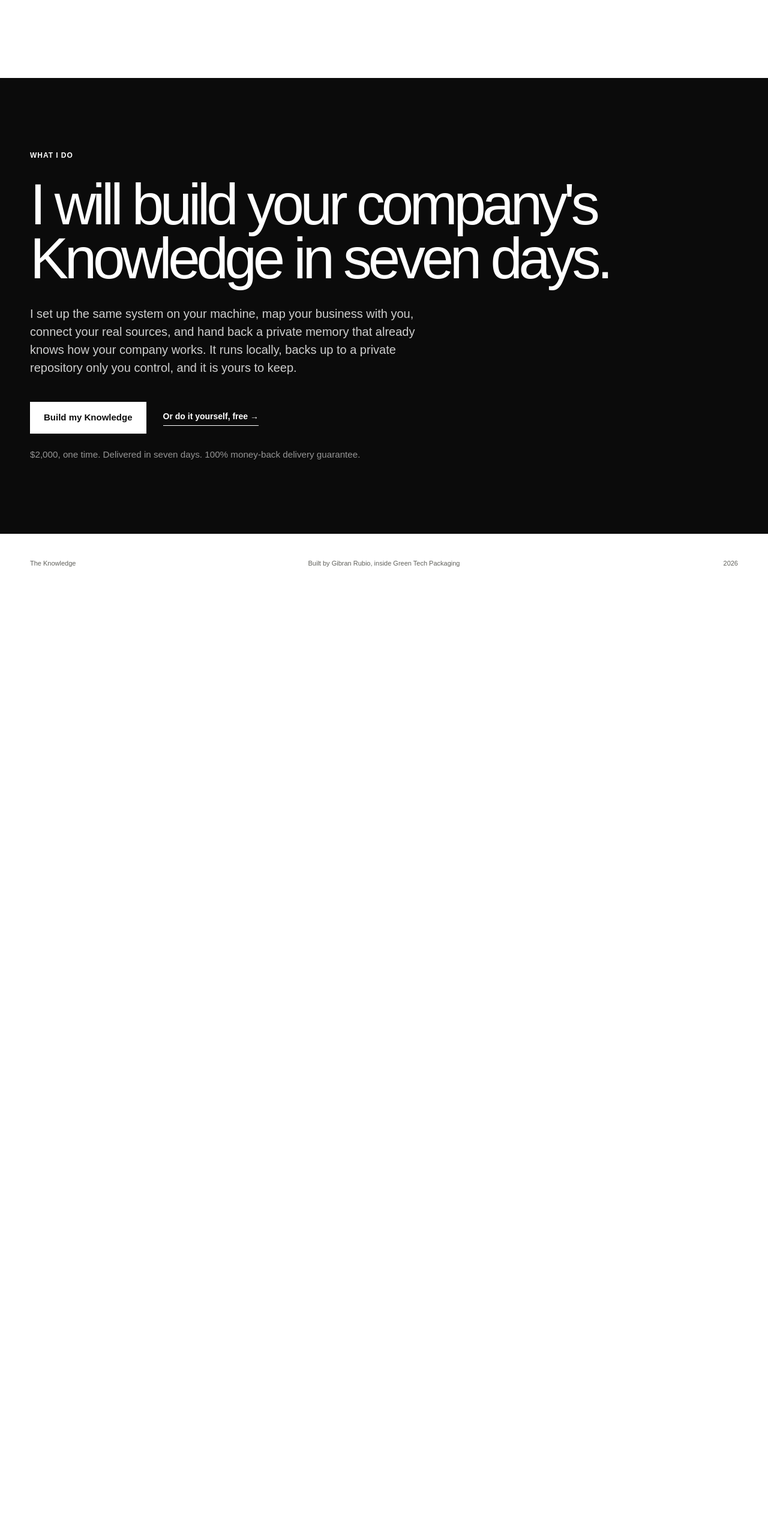
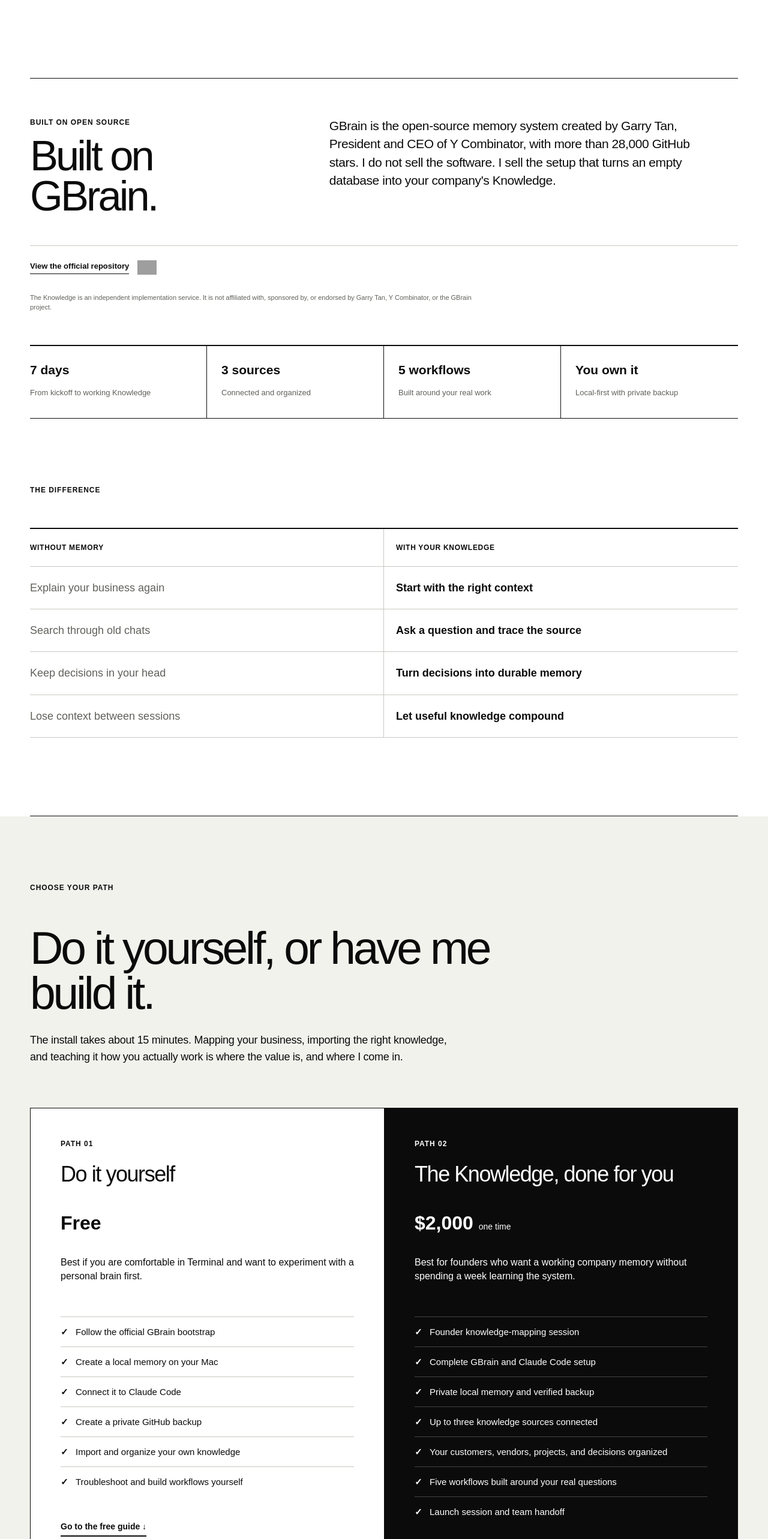
Before and after one commit to gibranrubio/company-memory, a Next.js app: page / in a window 1280 px wide. Shown: the part 3640-6206 px from the top of the page at 60% size. Before the commit the page ends 4630 px from the top, so only its background shows below. Built offline with nearby package versions, Linux system fonts and the light colour scheme; grey boxes are pictures that could not be loaded.

Commit message:
Essay homepage: append Built-on-GBrain, proof bar, difference table, pricing, and free guide below the essay

```diff
--- a/app/page.tsx
+++ b/app/page.tsx
@@ -9,13 +9,20 @@ export const metadata: Metadata = {
 
 const checkoutUrl = "https://buy.stripe.com/00weVd1txg4x8BO6aj4Ni06";
 
+const bootstrapPrompt = `Read and follow every step of:
+https://raw.githubusercontent.com/garrytan/gbrain/latest-stable/BOOTSTRAP_FOR_AGENTS.md
+Goal: set yourself up as my persistent personal agent in this folder, with gbrain
+as your memory. Interview me before writing any identity file. Never invent
+answers. Ask before anything destructive. You are not done until
+\`gbrain bootstrap verify\` exits 0.`;
+
 export default function Home() {
   return (
     <main id="top" className={styles.page}>
       <header>
         <a className="brand" href="#top">The Knowledge</a>
         <nav aria-label="Main navigation">
-          <a href="/guide">Free guide</a>
+          <a href="#guide">Free guide</a>
         </nav>
         <a className="header-cta" href={checkoutUrl}>Build my Knowledge</a>
       </header>
@@ -116,24 +123,213 @@ export default function Home() {
           </p>
         </section>
 
-        <section className={styles.closing}>
-          <p className={styles.kicker}>What I do</p>
-          <h2>I will build your company&apos;s Knowledge in seven days.</h2>
+        </article>
+
+      <section className="gbrain-credit" aria-labelledby="gbrain-credit-title">
+        <div className="gbrain-credit-main">
+          <div>
+            <p className="eyebrow">Built on open source</p>
+            <h2 id="gbrain-credit-title">Built on GBrain.</h2>
+          </div>
+          <p className="gbrain-credit-copy">
+            GBrain is the open-source memory system created by Garry Tan, President and
+            CEO of Y Combinator, with more than 28,000 GitHub stars. I do not sell the
+            software. I sell the setup that turns an empty database into your company&apos;s
+            Knowledge.
+          </p>
+        </div>
+
+        <div className="gbrain-credit-meta">
+          <a
+            className="gbrain-repo-link"
+            href="https://github.com/garrytan/gbrain"
+            target="_blank"
+            rel="noopener noreferrer"
+          >
+            <span>View the official repository</span>
+            <img
+              src="https://img.shields.io/github/stars/garrytan/gbrain?style=flat-square&logo=github&label=GitHub%20stars&color=111111"
+              alt="Live GitHub star count for garrytan/gbrain"
+              loading="lazy"
+            />
+          </a>
+        </div>
+
+        <p className="gbrain-disclaimer">
+          The Knowledge is an independent implementation service. It is not affiliated
+          with, sponsored by, or endorsed by Garry Tan, Y Combinator, or the GBrain
+          project.
+        </p>
+      </section>
+
+      <section className="proof-line" aria-label="Offer highlights">
+        <div><strong>7 days</strong><span>From kickoff to working Knowledge</span></div>
+        <div><strong>3 sources</strong><span>Connected and organized</span></div>
+        <div><strong>5 workflows</strong><span>Built around your real work</span></div>
+        <div><strong>You own it</strong><span>Local-first with private backup</span></div>
+      </section>
+
+      <section className="before-after section-pad">
+        <div className="section-label">The difference</div>
+        <div className="comparison-list">
+          <div className="comparison-row comparison-head">
+            <span>Without memory</span>
+            <span>With your Knowledge</span>
+          </div>
+          <div className="comparison-row">
+            <span>Explain your business again</span>
+            <span>Start with the right context</span>
+          </div>
+          <div className="comparison-row">
+            <span>Search through old chats</span>
+            <span>Ask a question and trace the source</span>
+          </div>
+          <div className="comparison-row">
+            <span>Keep decisions in your head</span>
+            <span>Turn decisions into durable memory</span>
+          </div>
+          <div className="comparison-row">
+            <span>Lose context between sessions</span>
+            <span>Let useful knowledge compound</span>
+          </div>
+        </div>
+      </section>
+
+      <section className="choice section-pad">
+        <div className="section-label">Choose your path</div>
+        <div className="choice-intro">
+          <h2>Do it yourself, or have me build it.</h2>
           <p>
-            I set up the same system on your machine, map your business with you, connect
-            your real sources, and hand back a private memory that already knows how your
-            company works. It runs locally, backs up to a private repository only you
-            control, and it is yours to keep.
+            The install takes about 15 minutes. Mapping your business, importing the
+            right knowledge, and teaching it how you actually work is where the value
+            is, and where I come in.
           </p>
-          <div className={styles.actions}>
+        </div>
+
+        <div className="offer-grid">
+          <article className="offer" id="diy">
+            <p className="offer-kicker">Path 01</p>
+            <h3>Do it yourself</h3>
+            <p className="price">Free</p>
+            <p className="offer-summary">
+              Best if you are comfortable in Terminal and want to experiment with a
+              personal brain first.
+            </p>
+            <ul>
+              <li>Follow the official GBrain bootstrap</li>
+              <li>Create a local memory on your Mac</li>
+              <li>Connect it to Claude Code</li>
+              <li>Create a private GitHub backup</li>
+              <li>Import and organize your own knowledge</li>
+              <li>Troubleshoot and build workflows yourself</li>
+            </ul>
+            <a className="text-link" href="#guide">Go to the free guide ↓</a>
+          </article>
+
+          <article className="offer offer-featured" id="done-for-you">
+            <p className="offer-kicker">Path 02</p>
+            <h3>The Knowledge, done for you</h3>
+            <p className="price">$2,000 <small>one time</small></p>
+            <p className="offer-summary">
+              Best for founders who want a working company memory without spending a
+              week learning the system.
+            </p>
+            <ul>
+              <li>Founder knowledge-mapping session</li>
+              <li>Complete GBrain and Claude Code setup</li>
+              <li>Private local memory and verified backup</li>
+              <li>Up to three knowledge sources connected</li>
+              <li>Your customers, vendors, projects, and decisions organized</li>
+              <li>Five workflows built around your real questions</li>
+              <li>Launch session and team handoff</li>
+            </ul>
             <a className="button button-white" href={checkoutUrl}>Build my Knowledge</a>
-            <a className={styles.secondaryLink} href="/guide">Or do it yourself, free &rarr;</a>
-          </div>
-          <p style={{ marginTop: "1.5rem", opacity: 0.7, fontSize: "0.95rem" }}>
-            $2,000, one time. Delivered in seven days. 100% money-back delivery guarantee.
+            <div className="offer-guarantee">
+              <strong>100% Money-Back Delivery Guarantee</strong>
+              <p>
+                If I do not deliver a working Knowledge within seven days of kickoff,
+                after you provide the required access and source material, I will refund
+                100% of your payment.
+              </p>
+            </div>
+            <p className="offer-note">Delivered in seven days. You own the setup.</p>
+          </article>
+        </div>
+      </section>
+
+      <section className="guide section-pad" id="guide">
+        <div className="section-label">The free setup guide</div>
+        <div className="guide-intro">
+          <h2>Build your personal AI brain in about 15 minutes.</h2>
+          <p>
+            This is the current recommended Claude Code path from the official GBrain
+            documentation. Use a new, empty folder, not an existing project.
           </p>
-        </section>
-      </article>
+        </div>
+
+        <ol className="steps">
+          <li>
+            <div className="step-number">01</div>
+            <div>
+              <h3>Install Claude Code</h3>
+              <p>Open Terminal on your Mac and run:</p>
+              <pre><code>curl -fsSL https://claude.ai/install.sh | bash</code></pre>
+              <p>Close and reopen Terminal, run <code>claude</code>, and sign in.</p>
+            </div>
+          </li>
+          <li>
+            <div className="step-number">02</div>
+            <div>
+              <h3>Create a new folder for your brain</h3>
+              <pre><code>{`mkdir ~/brain\ncd ~/brain\nclaude`}</code></pre>
+            </div>
+          </li>
+          <li>
+            <div className="step-number">03</div>
+            <div>
+              <h3>Paste the official bootstrap prompt into Claude Code</h3>
+              <pre className="prompt"><code>{bootstrapPrompt}</code></pre>
+              <p>
+                Claude Code will guide the installation, ask six identity questions,
+                create the local memory, and connect a private GitHub repository.
+                Approve each step only after reading it.
+              </p>
+            </div>
+          </li>
+          <li>
+            <div className="step-number">04</div>
+            <div>
+              <h3>Prove that it remembers</h3>
+              <p>
+                Tell it one small thing to remember. Close the session, open a fresh
+                session in the same folder, and ask for that fact back. If it returns
+                the fact from memory, the setup is working.
+              </p>
+            </div>
+          </li>
+          <li>
+            <div className="step-number">05</div>
+            <div>
+              <h3>Fill the brain</h3>
+              <p>
+                Start with notes and documents you already own. GBrain also supports
+                consented imports for email, calendar, contacts, and offline archives.
+                Connect one source at a time and review what is being imported.
+              </p>
+            </div>
+          </li>
+        </ol>
+
+        <div className="guide-warning">
+          <strong>Important:</strong>
+          <p>
+            Do not run <code>bun install -g gbrain</code>. The package named
+            <code> gbrain</code> on npm is unrelated to Garry Tan&apos;s GBrain. Use the
+            official bootstrap above or the documented GitHub install path.
+          </p>
+        </div>
+      </section>
+
 
       <footer>
         <span>The Knowledge</span>
```
